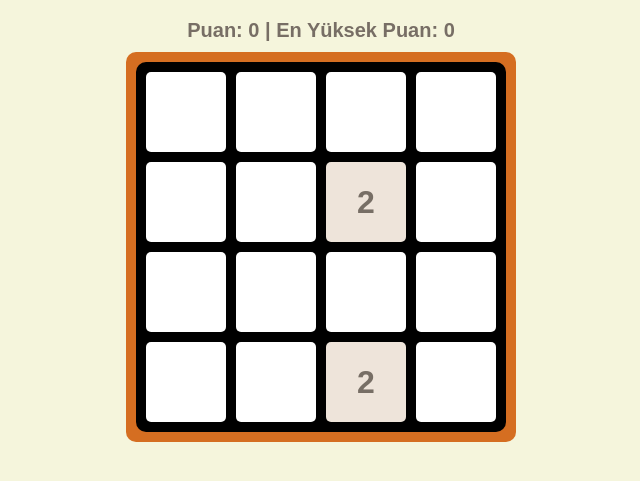
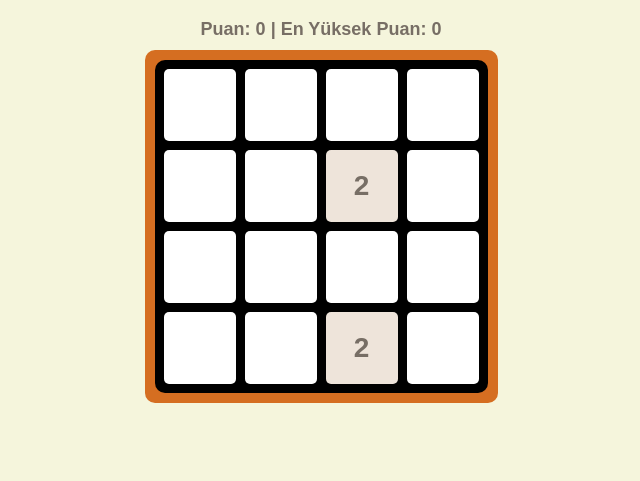
Before and after one commit to Riverarsoft/2048, a plain HTML site: page index.html in a window 1280 px wide. Shown: the part 61-542 px from the top of the page, without its empty margins (319-959 px from the left). Drawn offline with Linux system fonts and the light colour scheme.

Commit message:
Update index.html

```diff
--- a/index.html
+++ b/index.html
@@ -21,35 +21,35 @@
             border-radius: 10px;
             margin-top: 10px;
             position: relative;
-            width: 370px;  /* Mobil cihazlar için */
-            height: 370px; /* Mobil cihazlar için */
+            width: 333px;  /* %10 küçültülmüş genişlik */
+            height: 333px; /* %10 küçültülmüş yükseklik */
             touch-action: none;  /* Touch events için */
         }
         .grid {
             display: grid;
-            grid-template-columns: repeat(4, 80px);
-            grid-template-rows: repeat(4, 80px);
-            gap: 10px;
-            padding: 10px;
+            grid-template-columns: repeat(4, 72px); /* %10 küçültülmüş hücre boyutu */
+            grid-template-rows: repeat(4, 72px);    /* %10 küçültülmüş hücre boyutu */
+            gap: 9px;                               /* Hücreler arası mesafe */
+            padding: 9px;                           /* Küçültülmüş padding */
             background: #000000;
             border-radius: 10px;
         }
         .tile {
-            width: 80px;
-            height: 80px;
-            line-height: 80px;
-            font-size: 32px;  /* Sayı boyutunu büyütüyoruz */
+            width: 72px;                            /* %10 küçültülmüş boyut */
+            height: 72px;                           /* %10 küçültülmüş boyut */
+            line-height: 72px;                      /* Sayıların ortalanması */
+            font-size: 28px;                        /* Sayı boyutunu küçültme */
             font-weight: bold;
             text-align: center;
             border-radius: 5px;
-            background: #43c6db;  /* Arka planı siyah yapıyoruz */
+            background: #43c6db;
             color: #776e65;
             display: flex;
             justify-content: center;
             align-items: center;
         }
         #score-container {
-            font-size: 20px;
+            font-size: 18px;
             font-weight: bold;
             color: #776e65;
             margin-top: 10px;
@@ -65,7 +65,7 @@
             font-weight: bold;
             padding: 20px;
             border-radius: 10px;
-            display: none; /* Başlangıçta gizli */
+            display: none;
         }
         #restart-btn, #retry-btn {
             margin-top: 10px;
```
